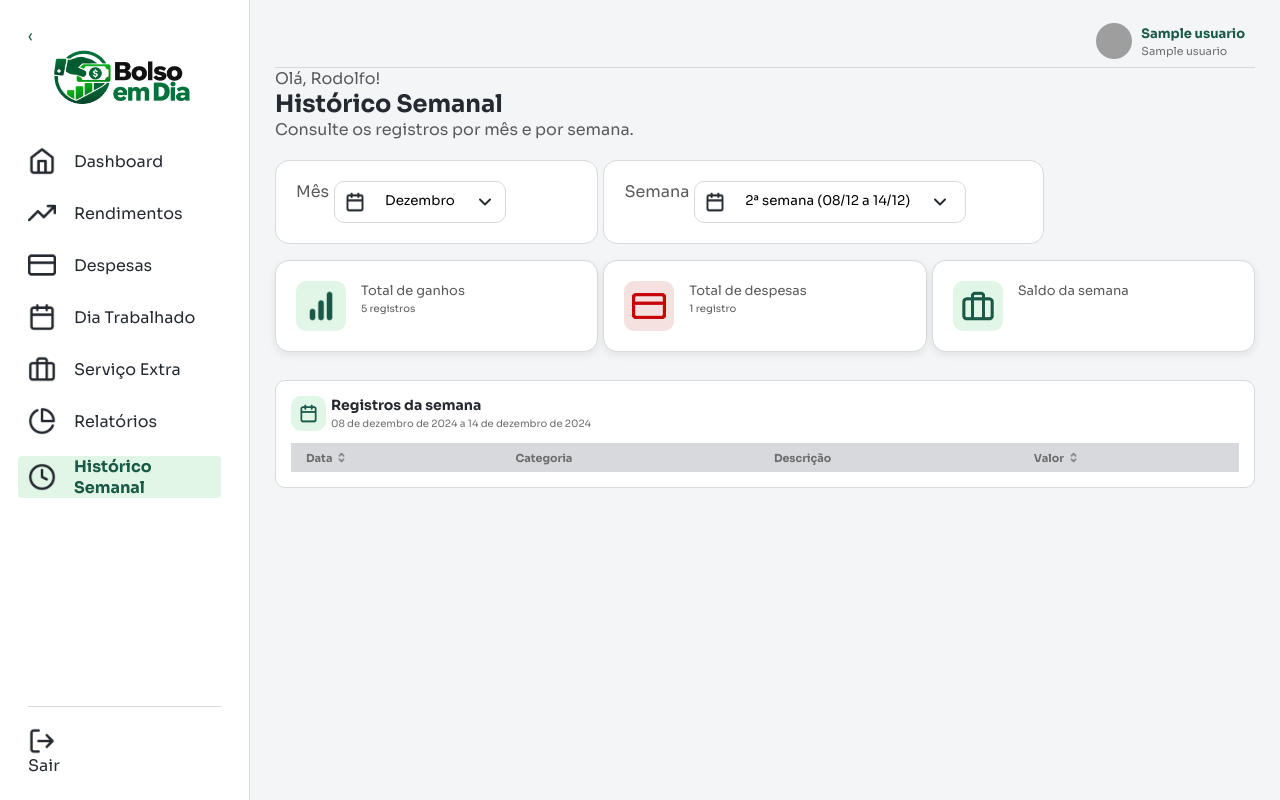
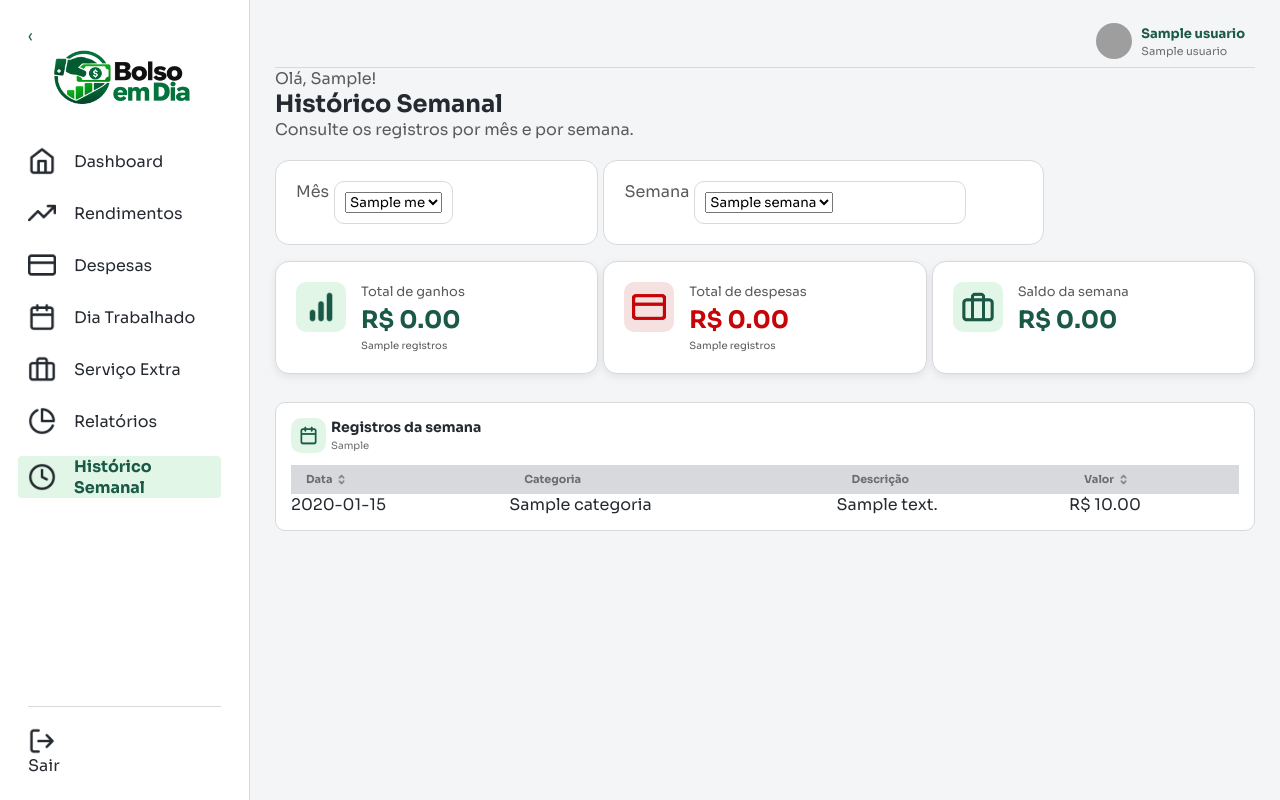
Before and after one commit to joaovictorsesi2010-commits/Hist-rico-Semanal-Despesas-Servi-o-extra-Rendimentos, a Flask app: template Templates/historico_semanal.html in a window 1280 px wide. Run offline with Flask 3, Linux system fonts and the light colour scheme; the template is opened without the code that fills it: most values are stand-ins (such as "Sample title", 1, 10 or a date in 2020); lists and menus that the app fills with data are empty; grey boxes are pictures that could not be loaded.

Commit message:
Update historico_semanal.html

```diff
--- a/Templates/historico_semanal.html
+++ b/Templates/historico_semanal.html
@@ -1,60 +1,49 @@
+
 <!DOCTYPE html>
 <html lang="pt-br" dir="ltr">
 <head>
     <meta charset="UTF-8">
     <meta name="viewport" content="width=device-width, initial-scale=1.0">
     <title>Histórico semanal - Bolso em Dia</title>
-    <link rel="icon" href="assets/img/logo-escuro.png" type="image/png">
+    <link rel="icon" href="{{ url_for('static', filename='uploads/logo-escuro.png') }}" type="image/png">
     <link rel="stylesheet" href="{{ url_for('static', filename='css/global.css') }}">
     <link rel="stylesheet" href="{{ url_for('static', filename='css/historico_semanal.css') }}">
 </head>
 <body>
     <div class="pagina-perfil">
         <aside class="menu-lateral">
-            <!-- Volta para a dashboard. A seta aparece somente no mobile. -->
             <a href="{{ url_for('dashboard') }}" class="seta-voltar">‹</a>
-
-            <img class="logo-perfil"
-                 src="{{ url_for('static', filename='uploads/logo-horizontal.png') }}"
-                 alt="Bolso em Dia">
-
+            <img class="logo-perfil" src="{{ url_for('static', filename='uploads/logo-horizontal.png') }}" alt="Bolso em Dia">
             <nav class="navegacao-perfil">
-                <a href="{{ url_for('dashboard') }}" class="pagina-ativa">
+                <a href="{{ url_for('dashboard') }}">
                     <img src="{{ url_for('static', filename='uploads/perfil-dashboard.png') }}" alt="">
                     <span>Dashboard</span>
                 </a>
-
-                <a href="#">
+                <a href="{{ url_for('rendimentos') }}">
                     <img src="{{ url_for('static', filename='uploads/perfil-rendimentos.png') }}" alt="">
                     <span>Rendimentos</span>
                 </a>
-
-                <a href="#">
+                <a href="{{ url_for('despesas') }}">
                     <img src="{{ url_for('static', filename='uploads/perfil-despesas.png') }}" alt="">
                     <span>Despesas</span>
                 </a>
-
-                <a href="#">
+                <a href="{{ url_for('calcular_dia_trabalhado') }}">
                     <img src="{{ url_for('static', filename='uploads/perfil-dia-trabalhado.png') }}" alt="">
                     <span>Dia Trabalhado</span>
                 </a>
-
                 <a href="{{ url_for('servico_extra') }}">
                     <img src="{{ url_for('static', filename='uploads/perfil-servico-extra.png') }}" alt="">
                     <span>Serviço Extra</span>
                 </a>
-
                 <a href="#">
                     <img src="{{ url_for('static', filename='uploads/perfil-relatorios.png') }}" alt="">
                     <span>Relatórios</span>
                 </a>
-
-                <a href="#" class="navegacao-destaque">
+                <a href="{{ url_for('historico_semanal') }}" class="navegacao-destaque pagina-ativa">
                     <img src="{{ url_for('static', filename='uploads/perfil-historico.png') }}" alt="">
                     <span><b>Histórico Semanal</b></span>
                 </a>
             </nav>
-
             <a class="sair-perfil" href="{{ url_for('logout') }}">
                 <div class="sair-conteudo">
                     <img src="{{ url_for('static', filename='uploads/perfil-sair.png') }}" alt="">
@@ -62,11 +51,9 @@
                 </div>
             </a>
         </aside>
-
         <main class="conteudo-perfil">
             <header class="topo-perfil">
                 <div></div>
-
                 <a href="{{ url_for('perfil') }}" class="usuario-logado">
                     {% if usuario[9] %}
                         <img src="{{ url_for('static', filename='Uploads/' + usuario[9]) }}" alt="Foto do usuário">
@@ -79,87 +66,78 @@
                     </div>
                 </a>
             </header>
-
             <div class="linha-topo"></div>
-
-
             <div class="cabecalho-despesa">
                 <section class="titulo-perfil">
-                <p>Olá, Rodolfo!</p>
+                    <p>Olá, {{ usuario[0].split()[0] }}!</p>
                     <h1>Histórico Semanal</h1>
                     <p>Consulte os registros por mês e por semana.</p>
                 </section>
             </div>
-
-        <div class="mes-e-semana">
+            <form method="GET" action="{{ url_for('historico_semanal') }}" class="mes-e-semana">
                 <div class="mes">
                     <p>Mês</p>
                     <div class="mes2">
-                    <button>
-                        <img src="static/uploads/calendario-preto.png" alt="icone de calendário preto">
-                        <span>Dezembro</span>
-                        <img src="static/uploads/chevron-baixo-preto.png" alt="icone de chevron preto para baixo">
-                    </button>
+                        <select name="mes" id="filtro-mes" onchange="this.form.submit()">
+                            {% for mes in meses %}
+                                <option value="{{ mes.valor }}" {% if mes.valor == mes_selecionado %}selected{% endif %}>{{ mes.nome }}</option>
+                            {% endfor %}
+                        </select>
                     </div>
                 </div>
-
                 <div class="semana">
                     <p>Semana</p>
                     <div class="semana2">
-                    <button>
-                        <img src="static/uploads/calendario-preto.png" alt="icone de calendário preto">
-                        <span>2ª semana (08/12 a 14/12)</span>
-                        <img src="static/uploads/chevron-baixo-preto.png" alt="icone de chevron preto para baixo">
-                    </button>
+                        <select name="semana" id="filtro-semana" onchange="this.form.submit()">
+                            {% for semana in semanas %}
+                                <option value="{{ semana.valor }}" {% if semana.valor == semana_selecionada %}selected{% endif %}>{{ semana.nome }}</option>
+                            {% endfor %}
+                        </select>
+                    </div>
+                </div>
+            </form>
+            <div class="cards">
+                <div class="card">
+                    <img class="card-img" src="{{ url_for('static', filename='uploads/barras-vertical-verde.png') }}" alt="Ícone de ganhos">
+                    <div class="card-info">
+                        <p class="texto">Total de ganhos</p>
+                        <p class="preco" id="total_ganhos">{{ "R$ %.2f"|format(total_ganhos) }}</p>
+                        <p class="texto2">{{ quantidade_ganhos }} {% if quantidade_ganhos == 1 %}registro{% else %}registros{% endif %}</p>
+                    </div>
+                </div>
+                <div class="card">
+                    <img class="card-img2" src="{{ url_for('static', filename='uploads/perfil-despesa-vermelho.png') }}" alt="Ícone de despesas">
+                    <div class="card-info">
+                        <p class="texto">Total de despesas</p>
+                        <p class="preco2" id="total_despesas">{{ "R$ %.2f"|format(total_despesas) }}</p>
+                        <p class="texto2">{{ quantidade_despesas }} {% if quantidade_despesas == 1 %}registro{% else %}registros{% endif %}</p>
+                    </div>
+                </div>
+                <div class="card">
+                    <img class="card-img" src="{{ url_for('static', filename='uploads/perfil-servico-extra-verde.png') }}" alt="Ícone de calendário">
+                    <div class="card-info">
+                        <p class="texto">Saldo da semana</p>
+                        <p class="preco" id="saldo_semana">{{ "R$ %.2f"|format(saldo_semana) }}</p>
                     </div>
                 </div>
             </div>
-
-        <div class="cards">
-            <div class="card">
-                    <img class="card-img" src="static/uploads/barras-vertical-verde.png" alt="icone de barras na vertical">
-                    <div class="card-info">
-                        <p class="texto">Total de ganhos</p>
-                        <p class="preco" id="total_ganhos"></p>
-                        <p class="texto2">5 registros</p>
-                    </div>
-            </div>
-            <div class="card">
-                    <img class="card-img2" src="static/uploads/perfil-despesa-vermelho.png" alt="icone de cartão vermelho">
-                    <div class="card-info">
-                        <p class="texto">Total de despesas</p>
-                        <p class="preco2" id="total_despesas"></p>
-                        <p class="texto2">1 registro</p>
-                    </div>
-            </div>
-            <div class="card">
-                    <img class="card-img" src="static/uploads/perfil-servico-extra-verde.png" alt="icone de caledário">
-                    <div class="card-info">
-                        <p class="texto">Saldo da semana</p>
-                        <p class="preco" id="saldo_semana"></p>
-                    </div>
-            </div>
-        </div>
-
             <div class="tabela-historico-container">
-
                 <div class="titulo-tabela">
                     <div class="titulo-tabela-icone">
-                    <img src="static/uploads/calendario-verde.png" alt="">
+                        <img src="{{ url_for('static', filename='uploads/calendario-verde.png') }}" alt="">
                     </div>
                     <div class="titulo-tabela-info">
                         <h2>Registros da semana</h2>
-                    <p>08 de dezembro de 2024 a 14 de dezembro de 2024</p>
+                        <p>{{ periodo_semana }}</p>
                     </div>
                 </div>
-
                 <table class="tabela-historico-semanal">
                     <thead>
                         <tr>
                             <th>
                                 <div class="th-ordenacao">
                                     <span>Data</span>
-                                <img class="setas" src="static/uploads/setas.png" alt="">
+                                    <img class="setas" src="{{ url_for('static', filename='uploads/setas.png') }}" alt="">
                                 </div>
                             </th>
                             <th>Categoria</th>
@@ -167,18 +145,30 @@
                             <th>
                                 <div class="th-ordenacao">
                                     <span>Valor</span>
-                                <img class="setas" src="static/uploads/setas.png" alt="">
+                                    <img class="setas" src="{{ url_for('static', filename='uploads/setas.png') }}" alt="">
                                 </div>
                             </th>
                         </tr>
                     </thead>
-
                     <tbody id="tabela-historico-semanal">
+                        {% if registros_semana %}
+                            {% for registro in registros_semana %}
+                                <tr>
+                                    <td>{{ registro.data.strftime('%d/%m/%Y') }}</td>
+                                    <td>{{ registro.categoria }}</td>
+                                    <td>{{ registro.descricao }}</td>
+                                    <td>{{ "R$ %.2f"|format(registro.valor) }}</td>
+                                </tr>
+                            {% endfor %}
+                        {% else %}
+                            <tr>
+                                <td colspan="4">Nenhum registro encontrado nesta semana.</td>
+                            </tr>
+                        {% endif %}
                     </tbody>
                 </table>
             </div>
-
-
         </main>
+    </div>
 </body>
 </html>
```
Lines whose indentation alone changed are shown as unchanged.
